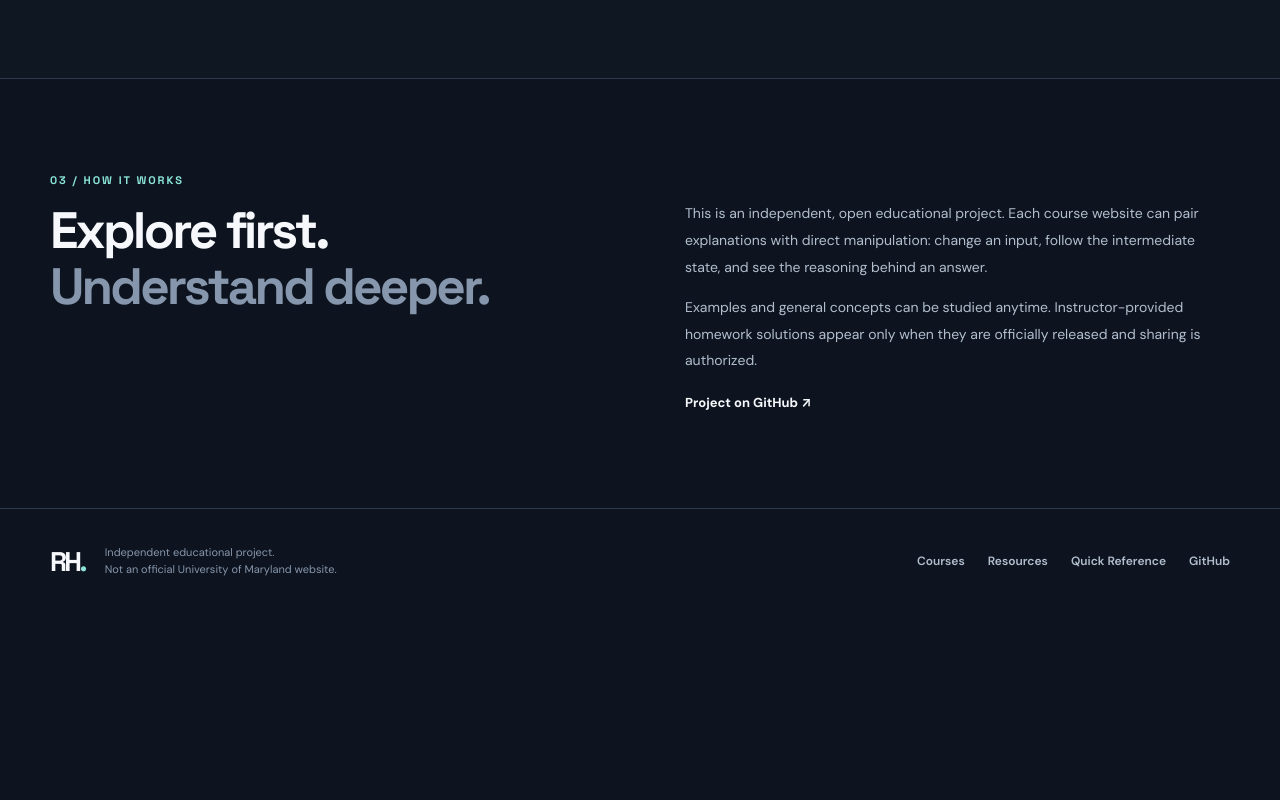
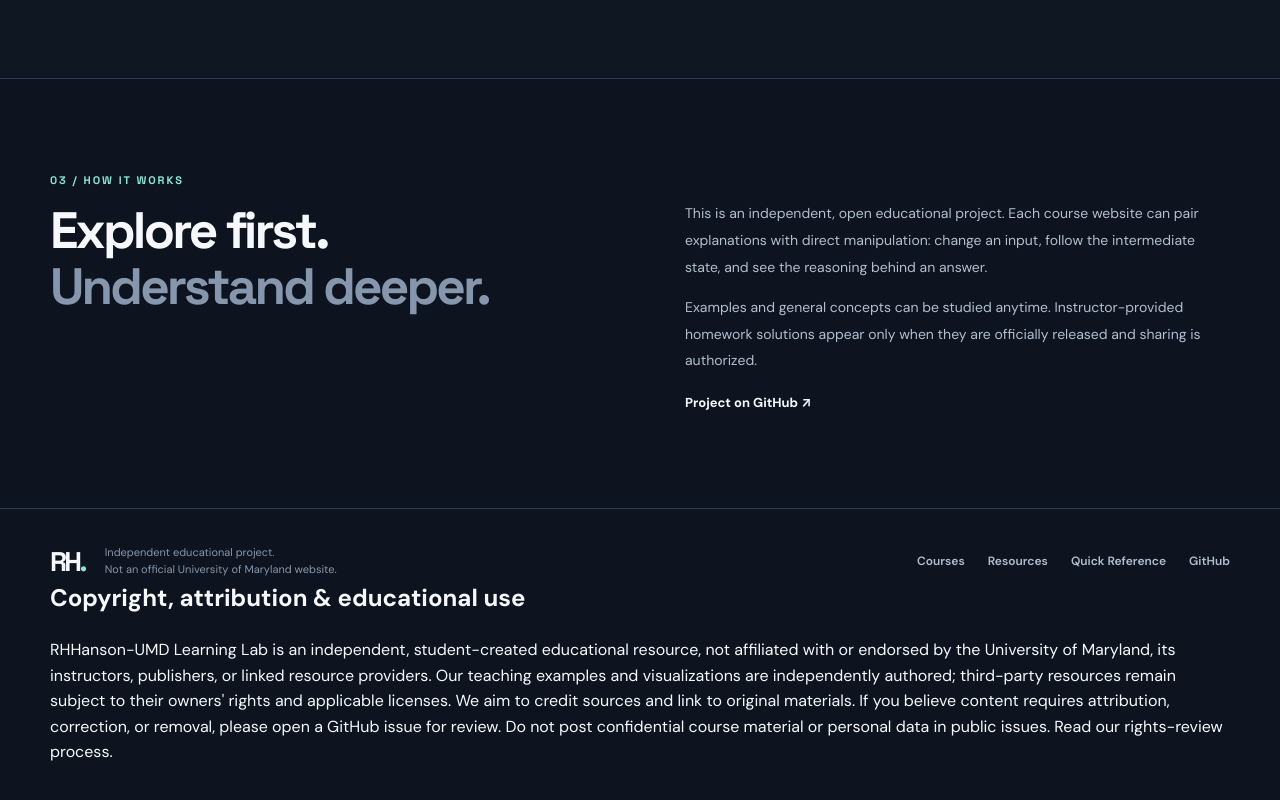
Before and after one commit to RHHanson-UMD/RHHanson-UMD.github.io, a plain HTML site: page site/index.html in a window 1280 px wide. Shown: the part 4034-4834 px from the top of the page. Before the commit the page ends 4648 px from the top, so only its background shows below. Drawn offline with Linux system fonts and the light colour scheme.

Commit message:
Add visible attribution and rights notice to homepage

```diff
--- a/site/index.html
+++ b/site/index.html
@@ -76,5 +76,9 @@
  </div></section>
  <section class="section about-section" id="about"><div class="container about-grid"><div><div class="section-label">03 / HOW IT WORKS</div><h2>Explore first.<br><span class="muted-heading">Understand deeper.</span></h2></div><div class="about-text"><p>This is an independent, open educational project. Each course website can pair explanations with direct manipulation: change an input, follow the intermediate state, and see the reasoning behind an answer.</p><p>Examples and general concepts can be studied anytime. Instructor-provided homework solutions appear only when they are officially released and sharing is authorized.</p><a class="small-link" href="https://github.com/RHHanson-UMD" target="_blank" rel="noopener noreferrer">Project on GitHub &nearr;</a></div></div></section>
  </main>
- <footer><div class="container footer-row"><div class="footer-brand"><span class="brand-mark">RH<span>.</span></span><span>Independent educational project.<br>Not an official University of Maryland website.</span></div><div class="footer-links"><a href="#courses">Courses</a><a href="#resources">Resources</a><a href="./quick-reference.html">Quick Reference</a><a href="https://github.com/RHHanson-UMD" target="_blank" rel="noopener noreferrer">GitHub</a></div></div></footer>
+ <footer><div class="container footer-row"><div class="footer-brand"><span class="brand-mark">RH<span>.</span></span><span>Independent educational project.<br>Not an official University of Maryland website.</span></div><div class="footer-links"><a href="#courses">Courses</a><a href="#resources">Resources</a><a href="./quick-reference.html">Quick Reference</a><a href="https://github.com/RHHanson-UMD" target="_blank" rel="noopener noreferrer">GitHub</a></div></div><section class="container rights-notice" aria-labelledby="rights-title">
+<h2 id="rights-title">Copyright, attribution &amp; educational use</h2>
+<p>RHHanson-UMD Learning Lab is an independent, student-created educational resource, not affiliated with or endorsed by the University of Maryland, its instructors, publishers, or linked resource providers. Our teaching examples and visualizations are independently authored; third-party resources remain subject to their owners' rights and applicable licenses. We aim to credit sources and link to original materials. If you believe content requires attribution, correction, or removal, please <a href="https://github.com/RHHanson-UMD/RHHanson-UMD.github.io/issues/new" target="_blank" rel="noopener noreferrer">open a GitHub issue</a> for review. Do not post confidential course material or personal data in public issues. <a href="https://github.com/RHHanson-UMD/RHHanson-UMD.github.io/blob/main/docs/RIGHTS.md" target="_blank" rel="noopener noreferrer">Read our rights-review process</a>.</p>
+</section>
+</footer>
 </body></html>
```
